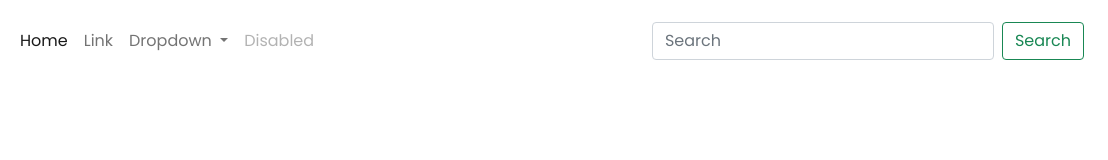
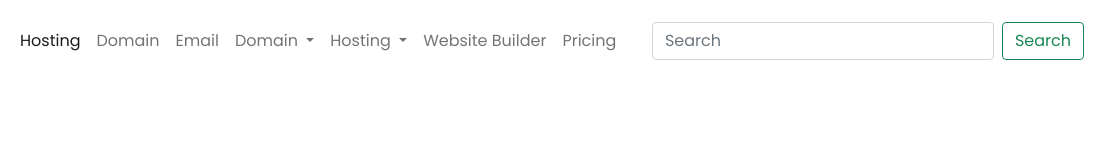
Before and after one commit to hamzailyas24/Landing-Page, a plain HTML site: page index.html in a window 1280 px wide. Shown: the full height of the page, 172-1280 px from the left. Drawn offline with nearby package versions, Linux system fonts and the light colour scheme.

Commit message:
Second Commit

```diff
--- a/index.html
+++ b/index.html
@@ -20,40 +20,101 @@
       <div class="col-md-12">
 
         <nav class="navbar navbar-expand-lg navbar-light bg-white fixed-top">
+
           <div class="container-fluid">
+
             <a class="navbar-brand" href="#"><img src="images/header-logo.png" class="img-fluid" alt=""></a>
-                      <button class="navbar-toggler" type="button" data-bs-toggle="collapse" data-bs-target="#navbarSupportedContent" aria-controls="navbarSupportedContent" aria-expanded="false" aria-label="Toggle navigation">
+
+            <button class="navbar-toggler" type="button" data-bs-toggle="collapse"
+              data-bs-target="#navbarSupportedContent" aria-controls="navbarSupportedContent" aria-expanded="false"
+              aria-label="Toggle navigation">
+
               <span class="navbar-toggler-icon"></span>
+
             </button>
+
             <div class="collapse navbar-collapse" id="navbarSupportedContent">
+
               <ul class="navbar-nav me-auto mb-2 mb-lg-0">
+
                 <li class="nav-item">
-                            <a class="nav-link active" aria-current="page" href="#">Home</a>
+
+                  <a class="nav-link active" aria-current="page" href="#">Hosting</a>
+
                 </li>
+
                 <li class="nav-item">
-                            <a class="nav-link" href="#">Link</a>
+
+                  <a class="nav-link" href="#">Domain</a>
+
                 </li>
+
+                <li class="nav-item">
+
+                  <a class="nav-link" href="#">Email</a>
+
+                </li>
+
                 <li class="nav-item dropdown">
-                            <a class="nav-link dropdown-toggle" href="#" id="navbarDropdown" role="button" data-bs-toggle="dropdown" aria-expanded="false">
-                              Dropdown
+
+                  <a class="nav-link dropdown-toggle" href="#" id="navbarDropdown" role="button"
+                    data-bs-toggle="dropdown" aria-expanded="false">
+                    Domain
                   </a>
-                            <ul class="dropdown-menu" aria-labelledby="navbarDropdown">
+
+                  <ul class="dropdown-menu p-0" aria-labelledby="navbarDropdown">
+
                     <li><a class="dropdown-item" href="#">Action</a></li>
+
                     <li><a class="dropdown-item" href="#">Another action</a></li>
-                              <li><hr class="dropdown-divider"></li>
-                              <li><a class="dropdown-item" href="#">Something else here</a></li>
+
                   </ul>
+
                 </li>
+
+                <li class="nav-item dropdown">
+
+                  <a class="nav-link dropdown-toggle" href="#" id="navbarDropdown" role="button"
+                    data-bs-toggle="dropdown" aria-expanded="false">
+                    Hosting
+                  </a>
+
+                  <ul class="dropdown-menu p-0" aria-labelledby="navbarDropdown">
+
+                    <li><a class="dropdown-item" href="#">Action</a></li>
+
+                    <li><a class="dropdown-item" href="#">Another action</a></li>
+
+                  </ul>
+
+                </li>
+
                 <li class="nav-item">
-                            <a class="nav-link disabled">Disabled</a>
+
+                  <a class="nav-link" href="#">Website Builder</a>
+
                 </li>
+
+                <li class="nav-item">
+
+                  <a class="nav-link" href="#">Pricing</a>
+
+                </li>
+
               </ul>
+
               <form class="d-flex">
+
                 <input class="form-control me-2" type="search" placeholder="Search" aria-label="Search">
+
                 <button class="btn btn-outline-success" type="submit">Search</button>
+
               </form>
+
             </div>
+
           </div>
+
         </nav>
 
       </div>
```
Lines whose indentation alone changed are shown as unchanged.
